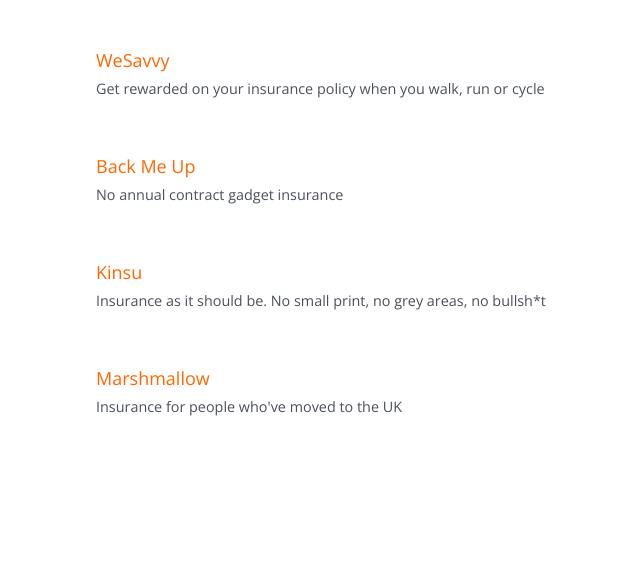
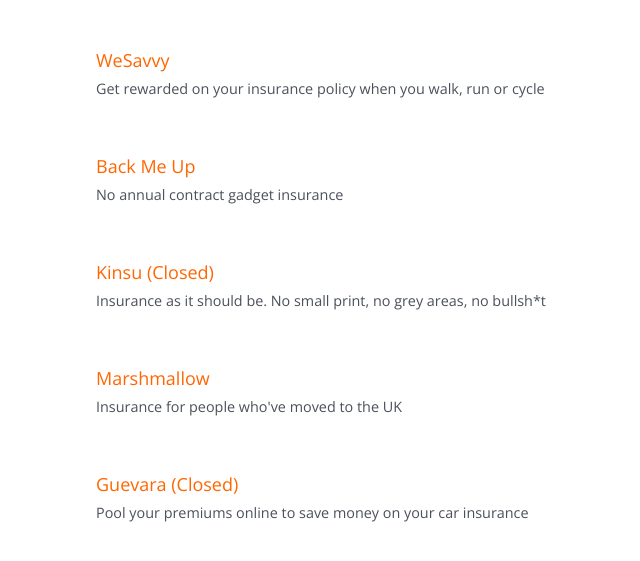
Before and after one commit to ashleybaxter/thedigitalinsurer, a Jekyll site: the page built from index.html, in a window 1280 px wide and 900 px high, scrolled down 2030 px. Shown: the top 561 px of the window, without its empty margins (227-867 px from the left). Built offline with Jekyll 4.4.1, drawn with Linux system fonts in a browser that asks for light colours.

Commit message:
Marked Kinsu as closed

```diff
--- a/_config.yml
+++ b/_config.yml
@@ -5,7 +5,7 @@
 description: 	UK insurance companies doing interesting things with design and technology
 url: 			"http://thedigitalinsurer.co.uk"
 
-twitter: 		insurancebyjack
-email: 			hello@insurancebyjack.co.uk
+twitter: 		_withjack
+email: 			hello@withjack.co.uk
 
 permalinks: 	pretty
--- a/_data/companies.yml
+++ b/_data/companies.yml
@@ -76,10 +76,14 @@
   url: https://www.backmeup.co.uk/
   tagline: No annual contract gadget insurance
 
-- name: Kinsu
+- name: Kinsu (Closed)
   url: https://kinsu.co.uk/
   tagline: Insurance as it should be. No small print, no grey areas, no bullsh*t
 
 - name: Marshmallow
   url: https://marshmallow.co/
   tagline: Insurance for people who've moved to the UK
+
+- name: Guevara (Closed)
+  url: https://heyguevara.com/
+  tagline: Pool your premiums online to save money on your car insurance
```
